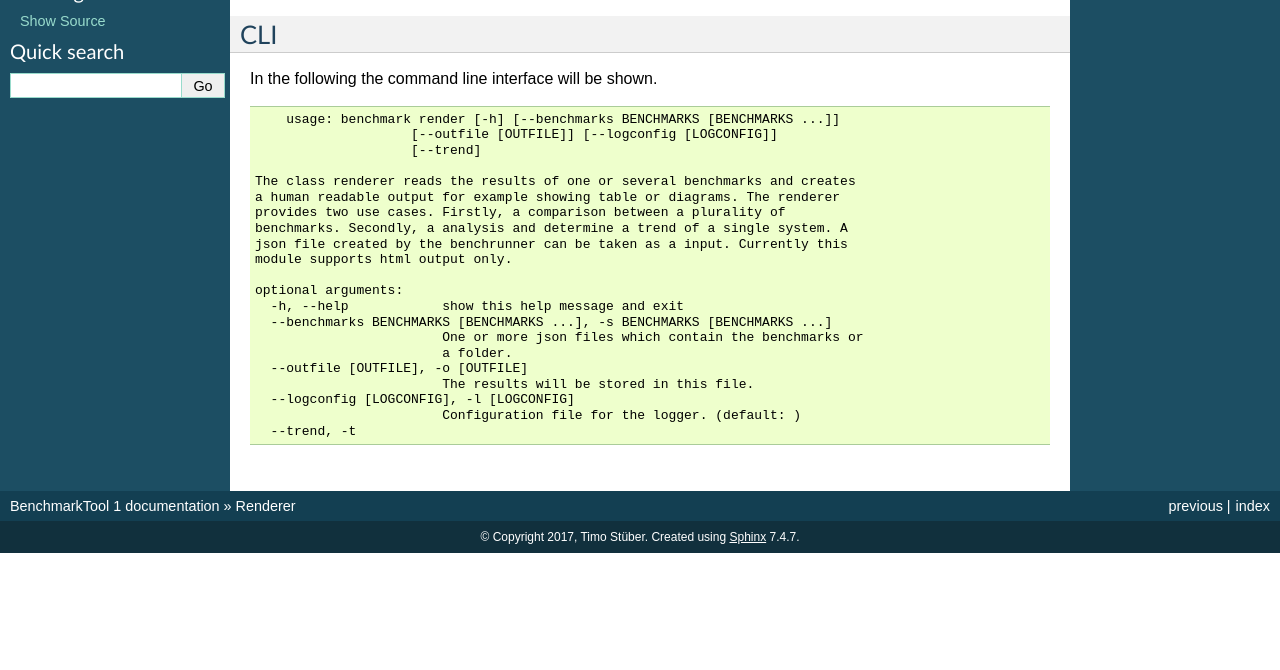
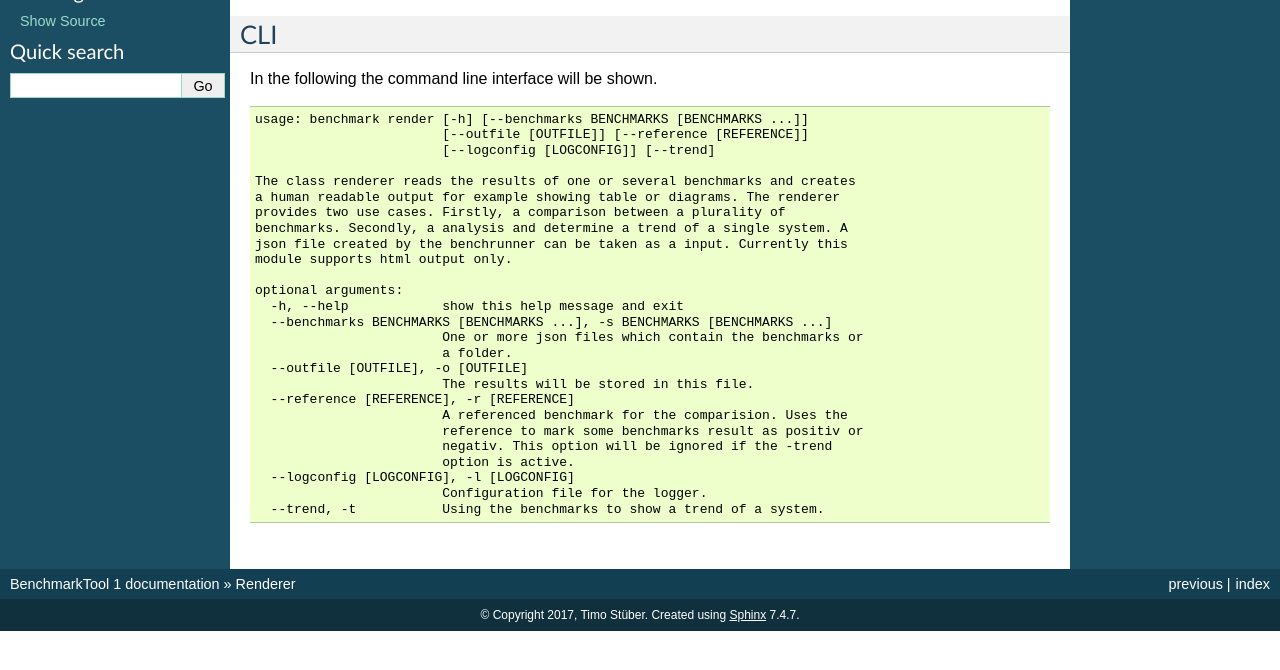
Before and after one commit to JohannesGro/PyPerf, a Sphinx documentation site: the page built from doc/renderer.rst, in a window 1280 px wide, cut to the strip 190-860 px from the top of the page. Built offline with Sphinx 7.4.7, drawn with Linux system fonts in a browser that asks for light colours.

Commit message:
documentated changes

```diff
--- a/doc/conf.py
+++ b/doc/conf.py
@@ -17,7 +17,7 @@ import sys
 # If extensions (or modules to document with autodoc) are in another directory,
 # add these directories to sys.path here. If the directory is relative to the
 # documentation root, use os.path.abspath to make it absolute, like shown here.
-sys.path.append(os.path.abspath('..'))
+sys.path.append(os.path.abspath('.'))
 sys.path.append('c:\\ce\\trunk\\cdb\\python\\')
 
 # -- General configuration -----------------------------------------------------
--- a/doc/renderer.rst
+++ b/doc/renderer.rst
@@ -13,9 +13,9 @@ In the following the command line interface will be shown.
 
 .. code-block:: none
 
-	usage: benchmark render [-h] [--benchmarks BENCHMARKS [BENCHMARKS ...]]
-                        [--outfile [OUTFILE]] [--logconfig [LOGCONFIG]]
-                        [--trend]
+    usage: benchmark render [-h] [--benchmarks BENCHMARKS [BENCHMARKS ...]]
+                            [--outfile [OUTFILE]] [--reference [REFERENCE]]
+                            [--logconfig [LOGCONFIG]] [--trend]
 
     The class renderer reads the results of one or several benchmarks and creates
     a human readable output for example showing table or diagrams. The renderer
@@ -31,6 +31,11 @@ In the following the command line interface will be shown.
                             a folder.
       --outfile [OUTFILE], -o [OUTFILE]
                             The results will be stored in this file.
+      --reference [REFERENCE], -r [REFERENCE]
+                            A referenced benchmark for the comparision. Uses the
+                            reference to mark some benchmarks result as positiv or
+                            negativ. This option will be ignored if the -trend
+                            option is active.
       --logconfig [LOGCONFIG], -l [LOGCONFIG]
-                            Configuration file for the logger. (default: )
-      --trend, -t
+                            Configuration file for the logger.
+      --trend, -t           Using the benchmarks to show a trend of a system.
```
